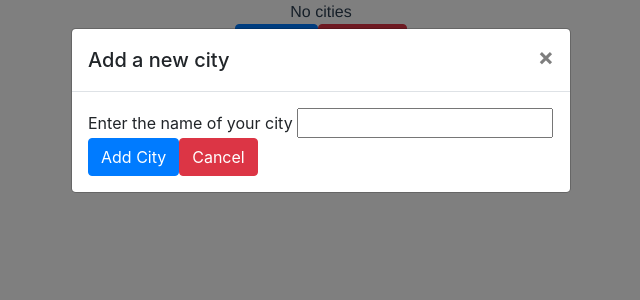
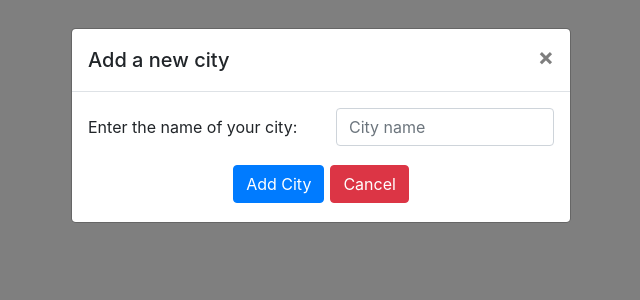
Before and after one commit to luka1zorko/vue-weather, a Vue app: page /#/ in a window 1280 px wide. Both pictures are taken after a click on the button "Add city". Shown: the top 300 px of the page, without its empty margins (319-959 px from the left). Built offline with nearby package versions, Linux system fonts and the light colour scheme.

Commit message:
cities list css & weather details controls css

```diff
--- a/src/App.vue
+++ b/src/App.vue
@@ -11,6 +11,7 @@
   -moz-osx-font-smoothing: grayscale;
   text-align: center;
   color: #2c3e50;
+  margin: 5%;
 }
 
 #nav {
@@ -25,4 +26,5 @@
 #nav a.router-link-exact-active {
   color: #42b983;
 }
+
 </style>
--- a/src/components/weatherForecast.vue
+++ b/src/components/weatherForecast.vue
@@ -24,13 +24,13 @@ var getDayName = function(timestamp){
 
 var splitByDays = function(vm){
     console.log("splitting weather info by days")
-    dailyWeather = []
+    vm.dailyWeather = []
     var prevDayName = getDayName(vm.weatherForecast.list[0].dt)
     var dayWeather = []
     for(var el of vm.weatherForecast.list){
         var dayName = getDayName(el.dt)
         if(dayName != prevDayName){
-            dailyWeather.push({dayName: prevDayName, weatherData:dayWeather})
+            vm.dailyWeather.push({dayName: prevDayName, weatherData:dayWeather})
             dayWeather = []
         }
         dayWeather.push(el)
--- a/src/services/api/openWeatherApi.js
+++ b/src/services/api/openWeatherApi.js
@@ -19,7 +19,7 @@ export default {
     getCurrentWeatherFromId(cityId, cityName){
         console.log("fetching current weather for " + cityName, cityId)
         return axios
-            .get(`http://api.openweathermap.org/data/2.5/weather?id=${cityId}&appid=${key}`)
+            .get(`http://api.openweathermap.org/data/2.5/weather?id=${cityId}&appid=${key}&units=metric`)
             .then(response => {
                 console.log("response")
                 console.log(response)
--- a/src/views/CitiesList.vue
+++ b/src/views/CitiesList.vue
@@ -1,22 +1,32 @@
 <template>
   <div class="home">
       <div v-if="cities.length == 0">No cities</div>
-      <div v-else>
-          <div v-for="(city, i) in cities" :key="i" @click="toWeather(city)">
-              <span>{{city.name}}</span>
-              <span v-if="weather[i]">{{weather[i].data.main.temp | toDegreeC}}</span>
+      <div v-else class="col-md-6 col-sm-12 offset-md-3">
+          <table class="table table-striped">
+              <thead></thead>
+              <tbody>
+                  <tr v-for="(city, i) in cities" :key="i" @click="toWeather(city)">
+                  <td>{{city.name}}</td>
+                  <td v-if="weather[i]">{{weather[i].data.main.temp | toDegreeC}}</td>
+              </tr>
+              </tbody>
+          </table>
       </div>
-      </div>
+      <div id="buttons">
           <button class="btn btn-primary" @click="openAddCityModal()">Add city</button>
           <button class="btn btn-danger" @click="clearCitiesList()">Clear list</button>
+      </div>
 
   <b-modal id="modal" hide-footer>
       <template #modal-title>
         Add a new city
       </template>
-    <div class="">
-        Enter the name of your city
-        <input v-model="newCity" type="text" />
+
+    <div class="form-group row">
+        <label for="cityInput" class="col col-form-label">Enter the name of your city:</label>
+        <div class="col">
+            <input type="text" class="form-control" id="cityInput" placeholder="City name" v-model="newCity">
+        </div>
     </div>
     <div id="modal-button-wrapper">
         <button class="btn btn-primary" @click="confirmCity()">Add City</button>
@@ -56,12 +66,25 @@ var closeCityModal = function(){
     this.newCity = ""
 }
 
+// is the chosen city already on the list ?
+var checkCityInclusion = function(cities, newCity) {
+    console.log("checking city inclusion: " + newCity)
+    console.log(cities)
+    for(var city of cities){
+        if(city.name == newCity)
+            return true
+    }
+    return false
+}
+
 var confirmCity = async function(){
     console.log("Confirmed city selection")
+    if(!checkCityInclusion(this.cities, this.newCity)){
         let weather = await weatherApi.getCurrentWeather(this.newCity)
         var cityObject = {name: this.newCity, id: weather.data.id}
         this.cities.push(cityObject)
         this.weather.push(weather)
+    }
     this.$bvModal.hide('modal')
     this.newCity = ""
     localStorage.setItem('citiesList', JSON.stringify(this.cities))
@@ -118,3 +141,17 @@ export default {
   }
 }
 </script>
+
+
+<style scoped>
+
+#modal-button-wrapper, #buttons{
+    margin-top: 10px;
+    text-align: center;
+}
+
+#modal-button-wrapper > button, #buttons > button{
+    margin: 3px;
+}
+
+</style>
--- a/src/views/CityWeather.vue
+++ b/src/views/CityWeather.vue
@@ -3,15 +3,18 @@
     <div>
       <h3>{{cityName}}</h3>
     </div>
-    <div>
-      <span @click="displayCurrentWeather=true">Current Weather</span>
-      <span @click="displayCurrentWeather=false">Weather forecast</span>
+    <div id="weatherMenu">
+      <div :class="[displayCurrentWeather ? 'selected' : '']" @click="displayCurrentWeather=true">Current Weather</div>
+      <div :class="[!displayCurrentWeather ? 'selected' : '']" @click="displayCurrentWeather=false">Weather forecast</div>
     </div>
     <div v-if="currentWeather.data && displayCurrentWeather">
       <CurrentWeatherComp :currentWeather="currentWeather.data"></CurrentWeatherComp>
     </div>
     <div v-if="weatherForecast.data && !displayCurrentWeather">
       <WeatherForecastComp :weatherForecast="weatherForecast.data"></WeatherForecastComp>
+    </div>
+    <div>
+      <button class="btn btn-primary" @click="toCitiesList()">Back to cities list</button>
     </div>
   </div>
 </template>
@@ -29,10 +32,16 @@ var cityWeather = async function(vm){
     console.log("getting city weather")
     vm.currentWeather = await weatherApi.getCurrentWeatherFromId(vm.cityId)
     console.log(vm.currentWeather)
+    vm.cityName = vm.currentWeather.data.name //temporary solution, fix later TODO
     console.log("getting weather forecast")
     vm.weatherForecast = await weatherApi.getWeatherForcast(vm.cityId, vm.cityName)
+    console.log("got weatherForecast")
     console.log(vm.weatherForecast)
     console.log(vm.weatherForecast.data.list.length)
+}
+
+var toCitiesList = function() {
+  this.$router.push('/')
 }
 
 export default {
@@ -53,7 +62,7 @@ export default {
     CurrentWeatherComp
   },
   methods: {
-
+    toCitiesList
   },
   mounted () {
     console.log("mounted weather")
@@ -61,3 +70,21 @@ export default {
   }
 }
 </script>
+
+
+<style>
+
+#weatherMenu > div {
+  display: inline-block;
+  border: 4px solid lightgrey;
+  border-radius: 8px;
+  padding: 10px;
+  margin: 10px;
+}
+
+#weatherMenu > div.selected {
+  background-color: deepskyblue;
+  color: white;
+}
+
+</style>
```
Lines whose indentation alone changed are shown as unchanged.
